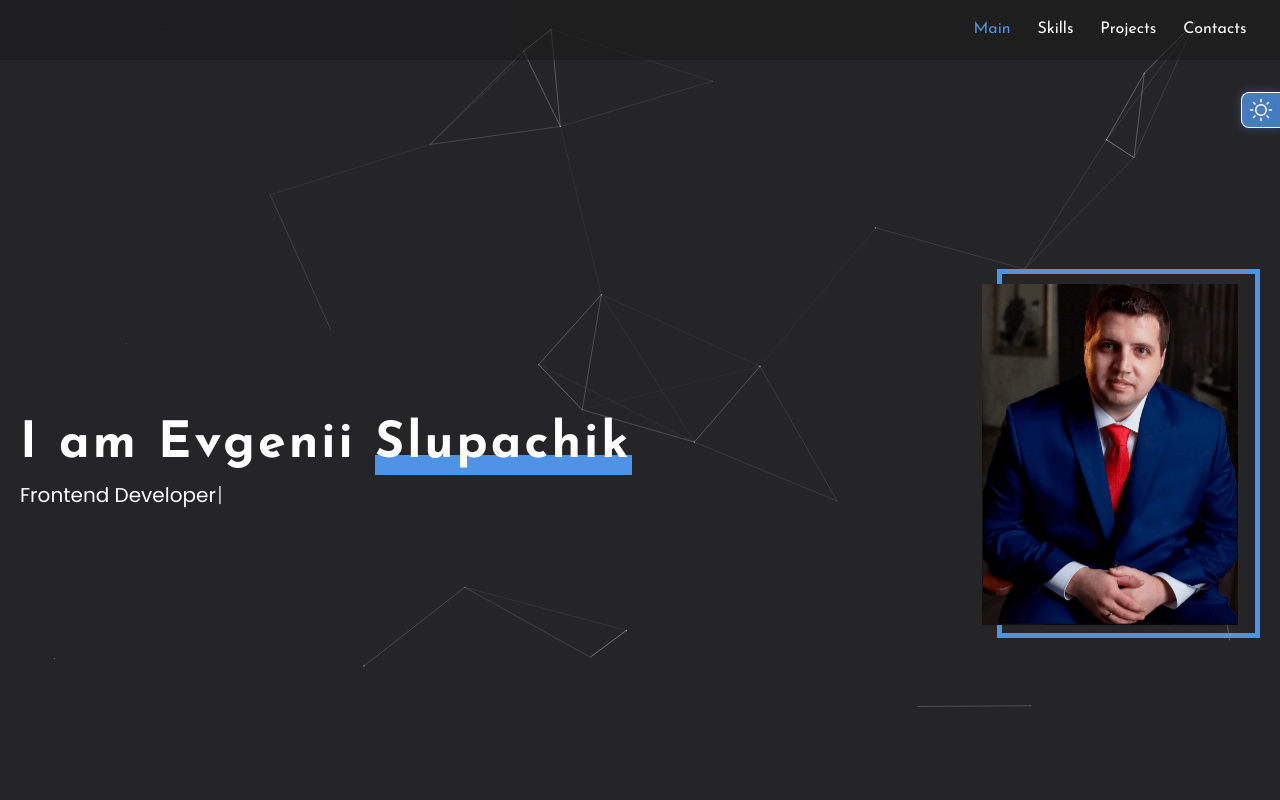
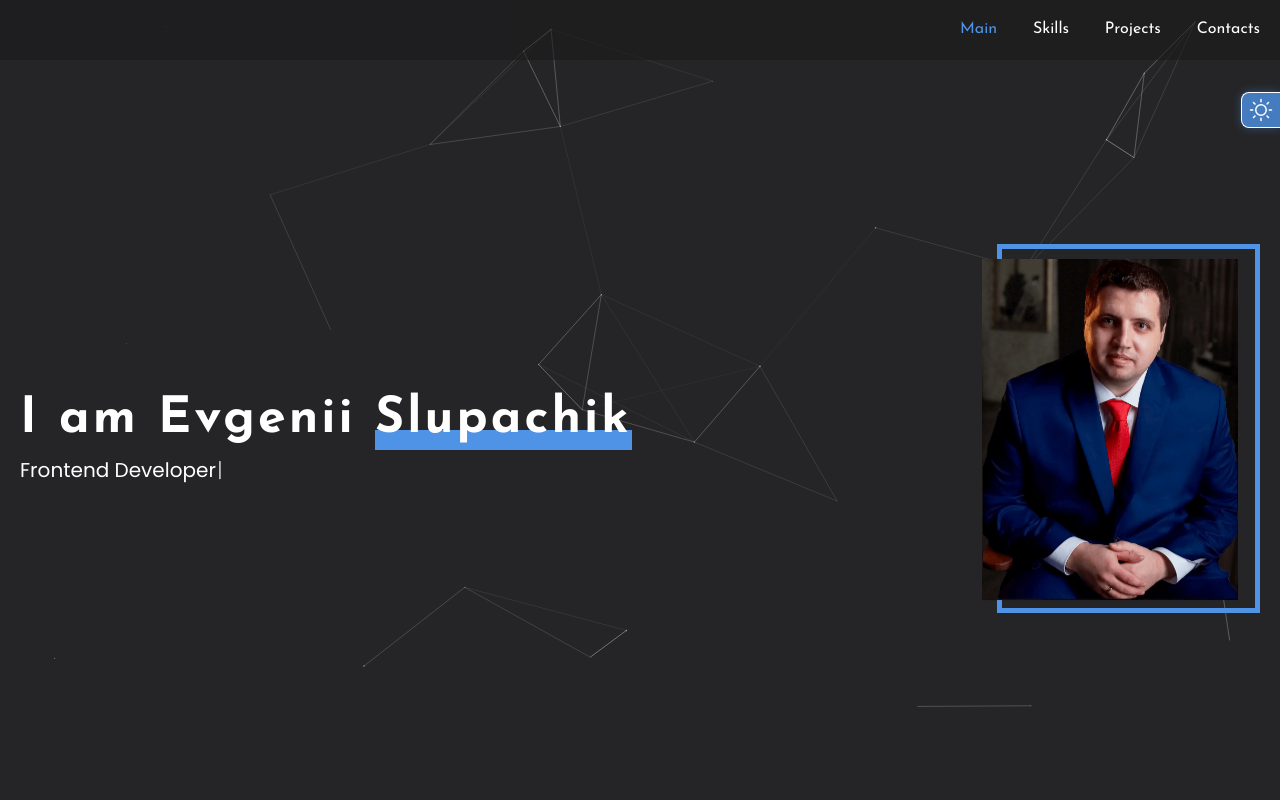
Before and after one commit to MrEvgeniy1989/portfolio, a React (Create React App) app: page / in a window 1280 px wide. Shown: the top 800 px of the page. Built offline with nearby package versions, Linux system fonts and the light colour scheme.

Commit message:
refactor: Исправил баг в мобильной версии меню не изменялся активный класс.

```diff
--- a/src/features/header/nav/Nav.module.scss
+++ b/src/features/header/nav/Nav.module.scss
@@ -3,7 +3,7 @@
 .nav {
   display: flex;
   align-items: center;
-  justify-content: space-around;
+  justify-content: space-between;
 
   width: 100%;
   max-width: 300px;
@@ -19,10 +19,16 @@
 
     transition: color var(--transition);
 
-    &:hover,
     &.active {
       color: var(--primary-color);
       transition: color var(--transition);
     }
+
+    @media (width >= 767px) {
+      &:hover {
+        color: var(--primary-color);
+        transition: color var(--transition);
+      }
+    }
   }
 }
--- a/src/features/main/Main.module.scss
+++ b/src/features/main/Main.module.scss
@@ -9,7 +9,7 @@
 
   height: calc(100vh - var(--header-height));
   margin-top: var(--header-height);
-  padding-top: 50px;
+  padding: 10px 0;
 
   background-color: var(--background-secondary);
 
@@ -55,6 +55,14 @@
 
             background-color: var(--primary-color);
           }
+
+          @media screen and (width <= 767px) {
+            font-size: 32px;
+          }
+        }
+
+        @media screen and (width <= 767px) {
+         font-size: 32px;
         }
       }
 
@@ -69,6 +77,10 @@
 
         @media screen and (width <= 1230px) {
           margin-bottom: 50px;
+        }
+
+        @media screen and (width <= 767px) {
+          font-size: 16px;
         }
       }
 
```
